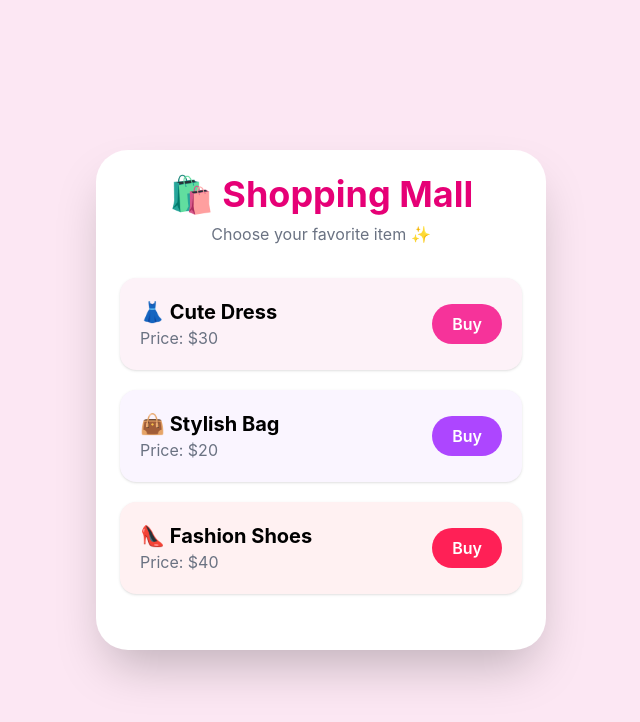
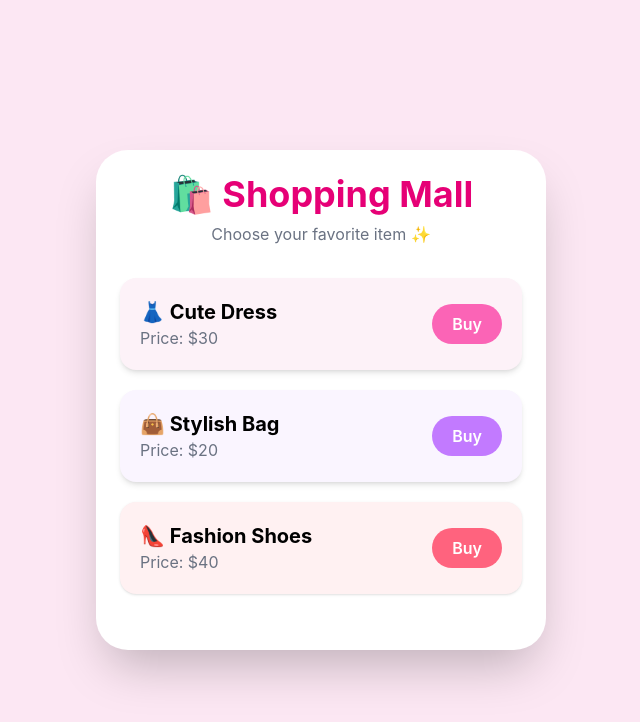
Before and after one commit to EityRoy-027/React-Shopping-Project, a React (Vite) app in the folder react-shopping-project/: page / in a window 1280 px wide. Shown: the top 722 px of the page, without its empty margins (319-959 px from the left). Built offline with nearby package versions, Linux system fonts and the light colour scheme.

Commit message:
react shopping project

```diff
--- a/react-shopping-project/src/App.jsx
+++ b/react-shopping-project/src/App.jsx
@@ -1,6 +1,7 @@
 
 
 function App() {
+
 
 
   return (
@@ -23,8 +24,8 @@ function App() {
 
         <div className="mt-8 flex flex-col gap-5">
 
-          {/* Dress */}
-          <div className="bg-pink-50 p-5 rounded-2xl flex justify-between items-center shadow-sm">
+
+          <div className="bg-pink-50 p-5 rounded-2xl flex justify-between items-center shadow-md">
 
             <div>
               <h2 className="text-xl font-bold">
@@ -36,14 +37,14 @@ function App() {
               </p>
             </div>
 
-            <button className="bg-pink-500 hover:bg-pink-600 text-white px-5 py-2 rounded-full font-semibold">
+            <button className="bg-pink-400 hover:bg-pink-600 text-white px-5 py-2 rounded-full font-semibold">
               Buy
             </button>
 
           </div>
 
-          {/* Bag */}
-          <div className="bg-purple-50 p-5 rounded-2xl flex justify-between items-center shadow-sm">
+
+          <div className="bg-purple-50 p-5 rounded-2xl flex justify-between items-center shadow-md">
 
             <div>
               <h2 className="text-xl font-bold">
@@ -55,13 +56,13 @@ function App() {
               </p>
             </div>
 
-            <button className="bg-purple-500 hover:bg-purple-600 text-white px-5 py-2 rounded-full font-semibold">
+            <button className="bg-purple-400 hover:bg-purple-600 text-white px-5 py-2 rounded-full font-semibold">
               Buy
             </button>
 
           </div>
 
-          {/* Shoes */}
+
           <div className="bg-rose-50 p-5 rounded-2xl flex justify-between items-center shadow-sm">
 
             <div>
@@ -74,7 +75,7 @@ function App() {
               </p>
             </div>
 
-            <button className="bg-rose-500 hover:bg-rose-600 text-white px-5 py-2 rounded-full font-semibold">
+            <button className="bg-rose-400 hover:bg-rose-600 text-white px-5 py-2 rounded-full font-semibold">
               Buy
             </button>
 
```
